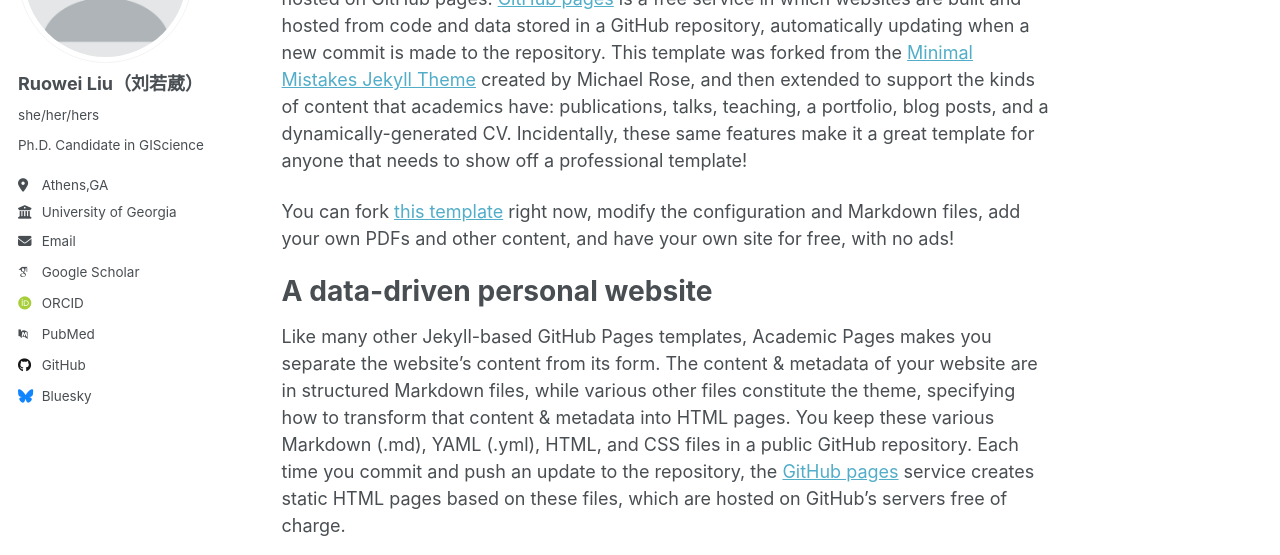
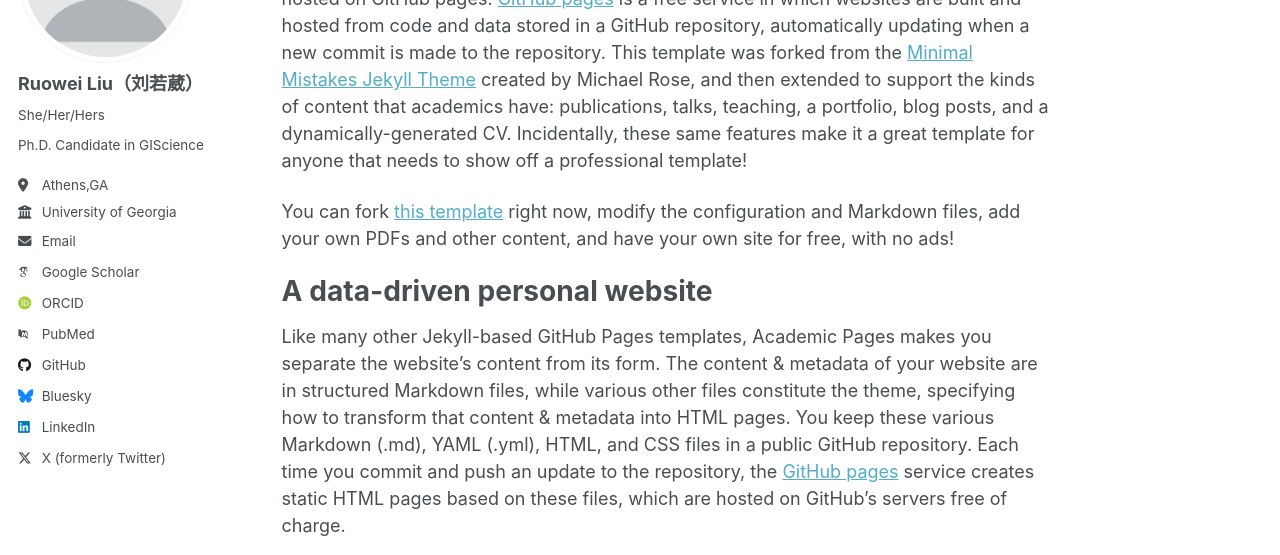
Before and after one commit to ruoweiliu/ruoweiliu.github.io, a Jekyll site: the page built from _pages/about.md, in a window 1280 px wide. Shown: the part 211-766 px from the top of the page. Built offline with Jekyll 4.4.1, drawn with Linux system fonts in a browser that asks for light colours; some web fonts are replaced; a script that is not in the unit is left out; part of the change alters nothing that is shown.

Commit message:
Update _config.yml

```diff
--- a/_config.yml
+++ b/_config.yml
@@ -25,7 +25,7 @@ author:
   # Biographic information
   avatar           : "profile.png"
   name             : "Ruowei Liu（刘若葳）"
-  pronouns         : "she/her/hers"# example: "she/her"
+  pronouns         : "She/Her/Hers"
   bio              : "Ph.D. Candidate in GIScience"
   location         : "Athens,GA"
   employer         : "University of Georgia"
@@ -35,10 +35,10 @@ author:
   # Academic websites
   academia         : # URL
   arxiv            : # URL - Update with the correct link to your profile
-  googlescholar    : "https://scholar.google.com/citations?user=PS_CX0AAAAAJ"
+  googlescholar    : "https://scholar.google.com/citations?user=_NL7zmoAAAAJ&hl=en"
   inspire-hep      : # URL
   impactstory      : # URL
-  orcid            : "https://orcid.org/yourorcidurl"
+  orcid            : "https://orcid.org/0000-0001-9495-366X"
   semantic         : # URL
   pubmed           : "https://www.ncbi.nlm.nih.gov/pubmed/?term=john+snow"
   researchgate     : # URL
@@ -48,7 +48,7 @@ author:
   bitbucket        : # Username - Update with your username on the site
   codepen          : # Username
   dribbble         : # Username
-  github           : "academicpages"
+  github           : "ruoweiliu"
   kaggle           : # Username
   stackoverflow    : # User number or user number and name (i.e., use "1" or "1/jeff-atwood")
 
@@ -63,7 +63,7 @@ author:
   keybase          : # Username
   instagram        : # Username
   lastfm           : # Username
-  linkedin         : # ruowei-linkedin
+  linkedin         : "ruowei" # ruowei-linkedin
   mastodon         : # URL
   medium           : # URL
   pinterest        : # Username
@@ -71,7 +71,7 @@ author:
   steam            : # Username
   telegram         : # URL
   tumblr           : # Username
-  twitter          : # Username for X / Twitter
+  twitter          : "ruoweiliu" # Username for X / Twitter
   vine             : # Username
   weibo            : # Username
   wikipedia        : # Username
```
